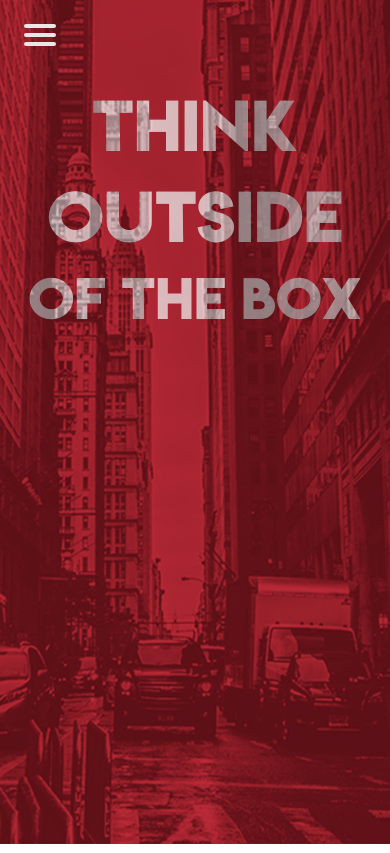
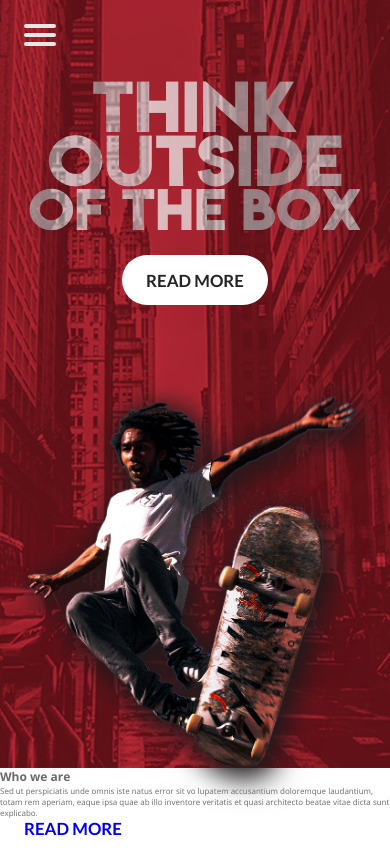
Before and after one commit to kolodziejm/challenge-37, a website: page index.html in a window 390 px wide. Drawn offline with nearby package versions, Linux system fonts and the light colour scheme.

Commit message:
Initial hero version for mobile.

```diff
--- a/index.html
+++ b/index.html
@@ -57,13 +57,28 @@
   </nav>
   <header class="hero">
     <div class="hero__container">
-      <div class="hero__text-box">
-        <h1 class="hero__heading"><span class="hero__heading--big">Think outside</span> of the box</h1>
+      <div class="hero__main">
+        <div class="hero__text-box">
+          <h1 class="hero__heading"><span class="hero__heading--big">Think</span> <span class="hero__heading--big">outside</span>
+            of the box</h1>
+        </div>
+        <a href="#" class="btn btn--white">Read more</a>
       </div>
+      <img class="hero__image" src="assets/images/hero-person.png" alt="Skateboarder">
     </div>
   </header>
   <main class="main">
-
+    <section class="about">
+      <div class="container about__container">
+        <div class="about__text-box">
+          <h2 class="section-title">Who we are</h2>
+          <p class="paragraph">Sed ut perspiciatis unde omnis iste natus error sit vo lupatem accusantium doloremque
+            laudantium, totam rem aperiam, eaque ipsa quae ab illo inventore veritatis et quasi architecto beatae vitae
+            dicta sunt explicabo.</p>
+          <a href="#" class="btn btn--red">Read more</a>
+        </div>
+      </div>
+    </section>
   </main>
   <footer class="footer">
 
--- /dev/null
+++ b/sass/components/_button.scss
@@ -0,0 +1,19 @@
+.btn {
+  font-family: 'Lato', sans-serif;
+  text-decoration: none;
+  font-size: 2.1rem;
+  font-weight: 700;
+  text-align: center;
+  padding: 1.8rem 3rem;
+  border-radius: 200px;
+  text-transform: uppercase;
+
+  &--white {
+    background-color: #fff;
+    color: $color-black-4;
+  }
+
+  &--red {
+
+  }
+}
--- a/sass/layout/_navbar.scss
+++ b/sass/layout/_navbar.scss
@@ -16,7 +16,6 @@
     top: 3rem;
     left: 3rem;
     width: 4rem;
-    height: .5rem;
     background: transparent;
     border: none;
     cursor: pointer;
@@ -99,6 +98,7 @@
     &__icons {
       display: flex;
       align-items: center;
+      justify-content: center;
     }
 
     &__facebook {
--- a/sass/main.scss
+++ b/sass/main.scss
@@ -6,6 +6,8 @@
 @import "base/typography";
 @import "base/utilities";
 
+@import "components/button";
+
 @import "layout/container";
 @import "layout/footer";
 @import "layout/navbar";
--- a/sass/pages/home/_hero.scss
+++ b/sass/pages/home/_hero.scss
@@ -1,11 +1,22 @@
 .hero {
   background: url('../assets/images/hero-bg.png') no-repeat center;
   background-size: cover;
-  height: 100vh;
+  height: 91vh;
 
   &__container {
     display: flex;
     flex-direction: column;
+  }
+
+  &__main {
+    display: flex;
+    flex-direction: column;
+    justify-content: center;
+    align-items: center;
+    margin-bottom: 8rem;
+    @media only screen and (min-width: $tablet-sm) {
+      margin-bottom: 0;
+    }
   }
 
   &__text-box {
@@ -14,6 +25,7 @@
     background: url('../assets/images/hero-text-bg.png') center;
     -webkit-text-fill-color: rgba(#fff, .43);
     -webkit-background-clip: text;
+    margin-bottom: 3rem;
   }
 
   &__heading {
@@ -21,10 +33,22 @@
     text-transform: uppercase;
     font-size: 6.5rem;
     color: transparent;
+    line-height: .84;
 
     &--big {
       font-size: 8rem;
       display: block;
     }
   }
+
+  &__image {
+    display: block;
+    margin: 0 auto;
+    height: 410px;
+    max-width: 400px;
+
+    @media only screen and (min-width: 22em) {
+      height: 450px;
+    }
+  }
 }
```
Also changed, not shown: css/style.css, sass/pages/home/_about.scss (added).
